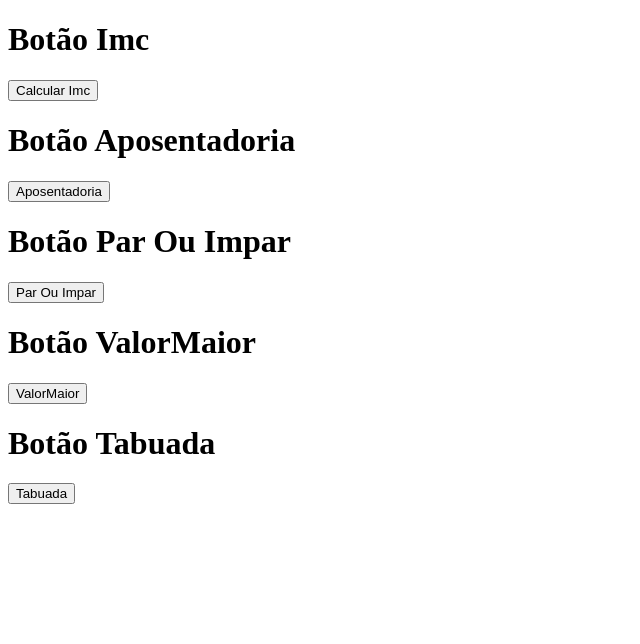
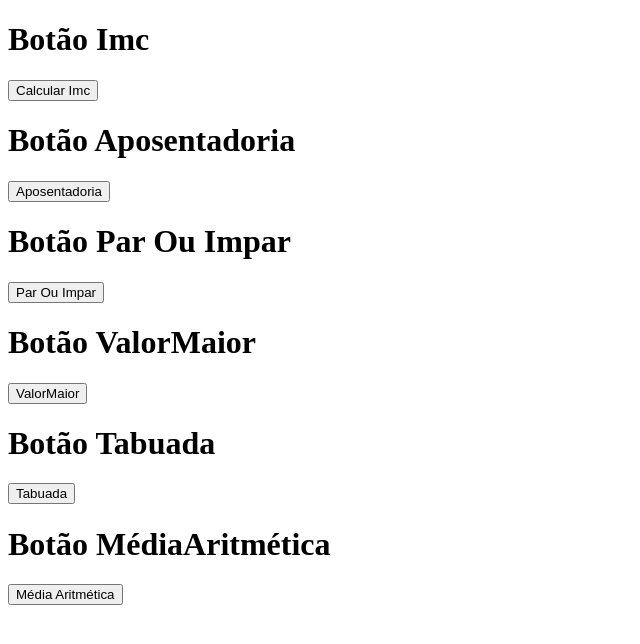
Before and after one commit to ItaloQroz/ExerciciosJavaScript, a plain HTML site: page Index.Html in a window 1280 px wide. Shown: the whole page, without its empty margins (0-640 px from the left). Drawn offline with Linux system fonts and the light colour scheme.

Commit message:
javascript

```diff
--- a/Index.Html
+++ b/Index.Html
@@ -9,6 +9,7 @@
     <script src="ParOuImpar.js"></script>
     <script src="ValorMaior.js"></script>
     <script src="TABUADA.js"></script>
+    <script src="MédiaAritmetica.js"></script>
     <title>Exercicios JavaScript</title>
 </head>
 <body>
@@ -31,5 +32,10 @@
 
     <button value="tabuada" onclick="tabuada();"> Tabuada</button>
 
+
+    <h1>Botão MédiaAritmética</h1>
+
+    <button value="media" onclick="media();">Média Aritmética</button>
+
 </body>
 </html>
```
